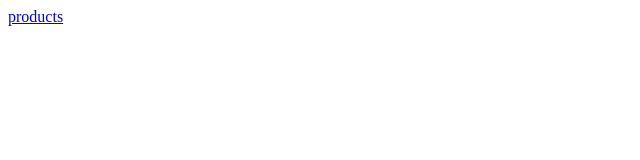
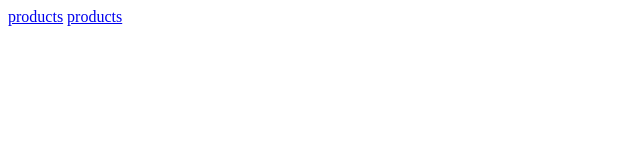
Before and after one commit to sfumato00/json, a plain HTML site: page index.html in a window 1280 px wide. Shown: the full height of the page, 0-640 px from the left. Drawn offline with Linux system fonts and the light colour scheme.

Commit message:
feat: add products API v2

```diff
--- a/index.html
+++ b/index.html
@@ -2,6 +2,7 @@
   <body>
     <div>
       <a href="./data/products.json">products</a>
+      <a href="./data/v2/products.json">products</a>
     </div>
   </body>
 </html>
```
